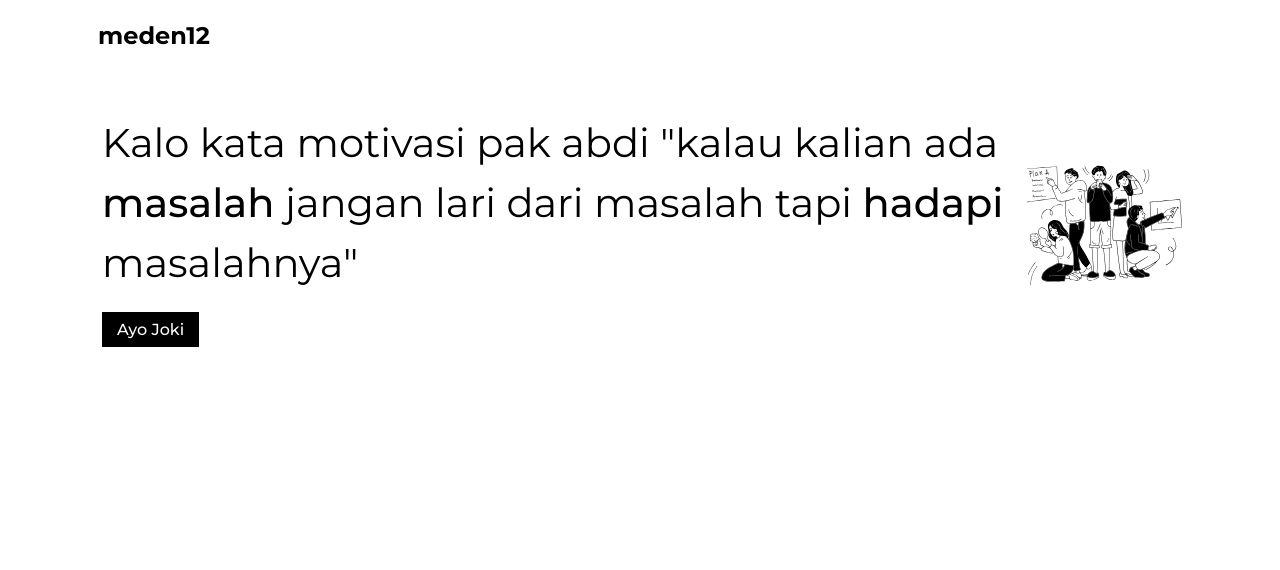
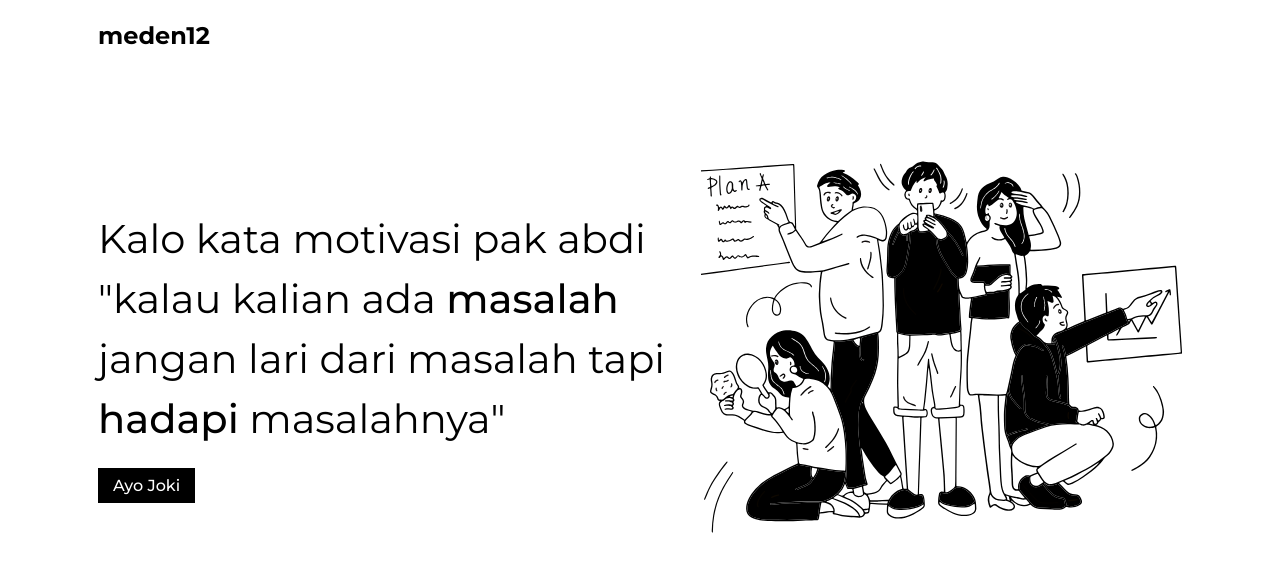
Before and after one commit to alfisyahrinn/meden12, a React (Vite) app: page / in a window 1280 px wide. Shown: the top 570 px of the page. Built offline with nearby package versions, Linux system fonts and the light colour scheme.

Commit message:
update layar medium

```diff
--- a/src/components/Hero/HeroLeft.jsx
+++ b/src/components/Hero/HeroLeft.jsx
@@ -3,7 +3,7 @@ import { NavLink } from 'react-router-dom';
 
 export default function HeroLeft() {
   return (
-    <div className="mx-1">
+    <div className="mx-1 md:w-[638px] md:mx-0">
       <p className="font-montserrat md:text-[40px] text-[28px] mb-[16px] md:mb-[24px]">
         Kalo kata motivasi pak abdi "kalau kalian ada <span className="font-medium">masalah</span> jangan lari dari masalah tapi <span className="font-medium">hadapi</span> masalahnya"
       </p>
--- a/src/components/Hero/HeroRight.jsx
+++ b/src/components/Hero/HeroRight.jsx
@@ -2,7 +2,7 @@ import React from 'react'
 import { HeroImg } from '../../assets/image/hero'
 export default function HeroRight() {
   return (
-    <div className="w-[350px]">
+    <div className="w-[350px] md:w-[508px]">
         <img src={HeroImg} alt="Nulislah Bro" />
       </div>
   )
```
